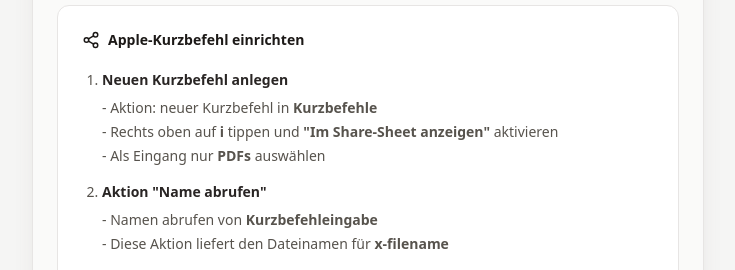
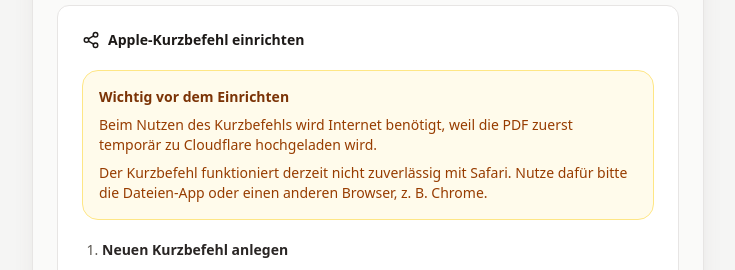
Before and after one commit to DatJakob/Wide_PDF_V2, a React (Vite) app: page / in a window 1280 px wide. Both pictures are taken after a click on the button "Apple Kurzbefehl". Shown: the part 499-769 px from the top of the page, without its empty margins (272-1007 px from the left). Built offline with nearby package versions, Linux system fonts and the light colour scheme; no server answers.

Commit message:
Add shortcut usage notes

```diff
--- a/src/App.tsx
+++ b/src/App.tsx
@@ -816,6 +816,16 @@ export default function App() {
                     <span>Apple-Kurzbefehl einrichten</span>
                   </div>
 
+                  <div className="rounded-2xl border border-amber-200 dark:border-amber-900/50 bg-amber-50 dark:bg-amber-900/10 p-4 space-y-2">
+                    <p className="font-semibold text-amber-900 dark:text-amber-200">Wichtig vor dem Einrichten</p>
+                    <p className="text-sm text-amber-800 dark:text-amber-300">
+                      Beim Nutzen des Kurzbefehls wird Internet benötigt, weil die PDF zuerst temporär zu Cloudflare hochgeladen wird.
+                    </p>
+                    <p className="text-sm text-amber-800 dark:text-amber-300">
+                      Der Kurzbefehl funktioniert derzeit nicht zuverlässig mit Safari. Nutze dafür bitte die Dateien-App oder einen anderen Browser, z. B. Chrome.
+                    </p>
+                  </div>
+
                   <ol className="list-decimal space-y-4 ml-5">
                     <li>
                       <span className="font-semibold text-stone-800 dark:text-stone-200">Neuen Kurzbefehl anlegen</span>
```
Also changed, not shown: public/shortcut-setup.png.
